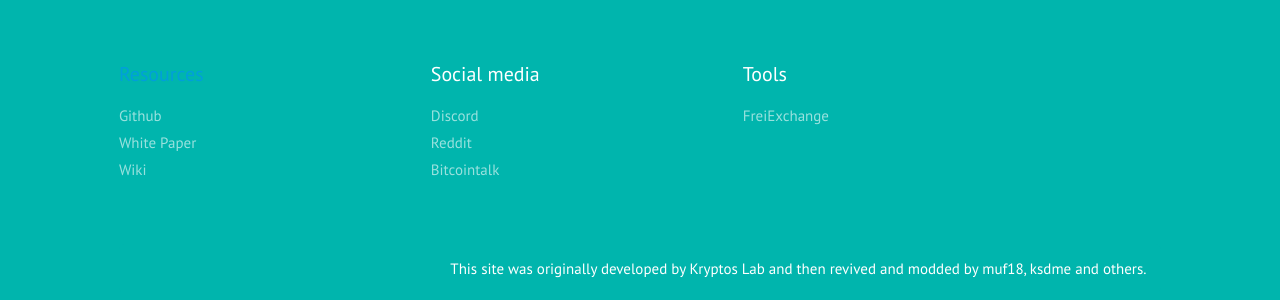
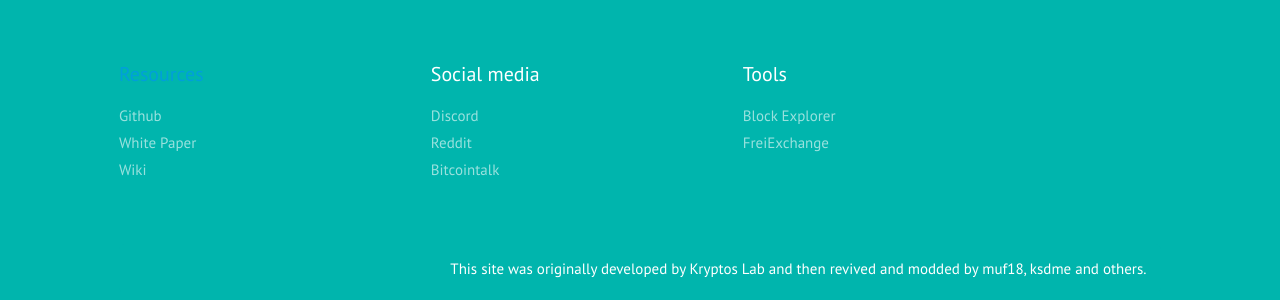
Before and after one commit to slimcoin-project/slimcoin-project.github.io, a Jekyll site: the page built from index.html, in a window 1280 px wide. Shown: the part 1860-2160 px from the top of the page. Built offline with Jekyll 4.4.1, drawn with Linux system fonts in a browser that asks for light colours; some web fonts are replaced.

Commit message:
Adding new block explorer info

```diff
--- a/_includes/footer.html
+++ b/_includes/footer.html
@@ -28,6 +28,7 @@
           <div class="ui inverted link list">
             <!---<a class="item" href="https://iancoleman.github.io/bip39/">Key Generator</a> - I'm disabling this on 2020-07-19 as it's not clear to me why we are providing a backlink to someone or what is the use of this tool for the goals of SLM development (buhtignew)-->
             <!---<a class="item" href="https://chainz.cryptoid.info/slm/" target="_blank">Block Explorer</a> - on 28-10-2025 I've noticed this service is not being provided anymore (buhtignew)--->
+            <a class="item" href="https://slimcoin-explorer.dynv6.net/" target="_blank">Block Explorer</a>
             {% for exchange in site.exchanges %}
               <a class="item" href="{{ exchange.url }}">
                 {{ exchange.name }}
```
